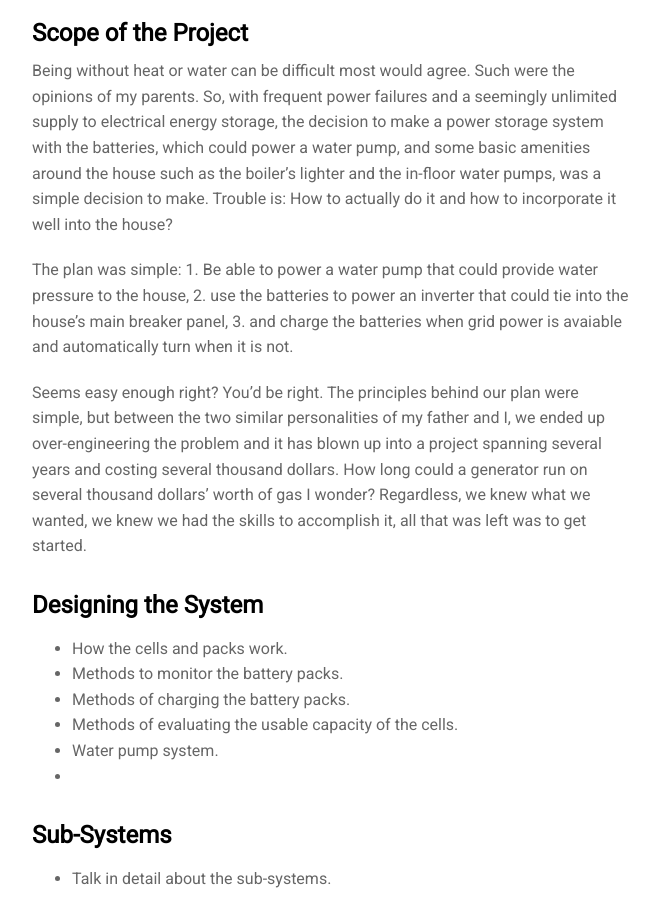
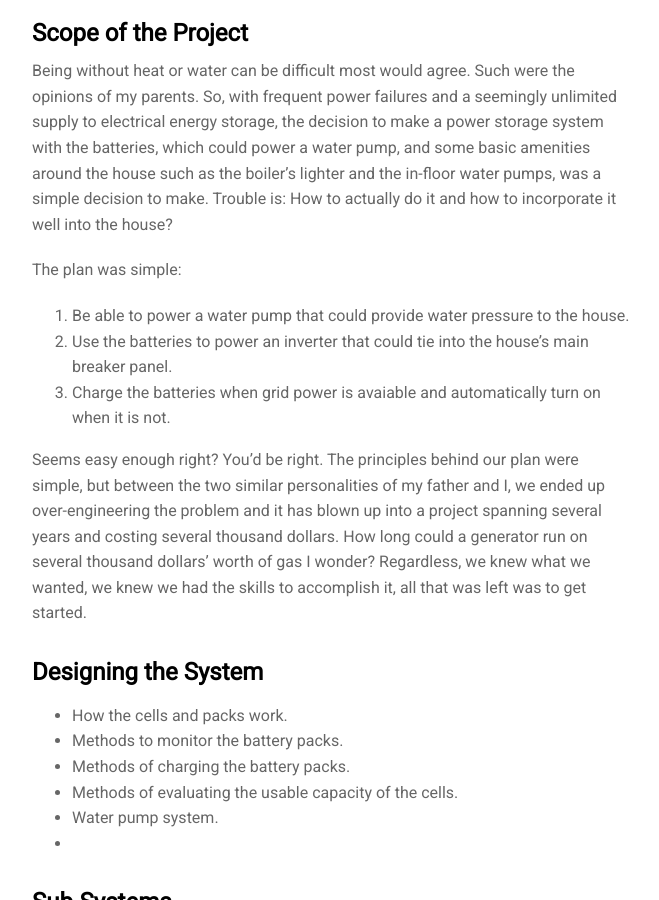
Before and after one commit to Riley903/Riley903.github.io, a Jekyll site: the page built from projects/proj-1.md, in a window 1280 px wide and 900 px high, scrolled down 1711 px. Shown: the whole window, without its empty margins (308-967 px from the left). Built offline with Jekyll 4.4.1, drawn with Linux system fonts in a browser that asks for light colours; nearby versions of some CDN libraries.

Commit message:
fixed numbering in scope section of proj-1

```diff
--- a/projects/proj-1.md
+++ b/projects/proj-1.md
@@ -37,9 +37,9 @@ My parents live in the middle of the woods at the end of a long tree-lined windi
 Being without heat or water can be difficult most would agree. Such were the opinions of my parents. So, with frequent power failures and a seemingly unlimited supply to electrical energy storage, the decision to make a power storage system with the batteries, which could power a water pump, and some basic amenities around the house such as the boiler's lighter and the in-floor water pumps, was a simple decision to make. Trouble is: How to actually do it and how to incorporate it well into the house?
 
 The plan was simple:
-    1. Be able to power a water pump that could provide water pressure to the house,
-    2. use the batteries to power an inverter that could tie into the house's main breaker panel,
-    3. and charge the batteries when grid power is avaiable and automatically turn when it is not.
+1. Be able to power a water pump that could provide water pressure to the house.
+2. Use the batteries to power an inverter that could tie into the house's main breaker panel.
+3. Charge the batteries when grid power is avaiable and automatically turn on when it is not.
 
 Seems easy enough right? You'd be right. The principles behind our plan were simple, but between the two similar personalities of my father and I, we ended up over-engineering the problem and it has blown up into a project spanning several years and costing several thousand dollars. How long could a generator run on several thousand dollars' worth of gas I wonder? Regardless, we knew what we wanted, we knew we had the skills to accomplish it, all that was left was to get started.
 
```
